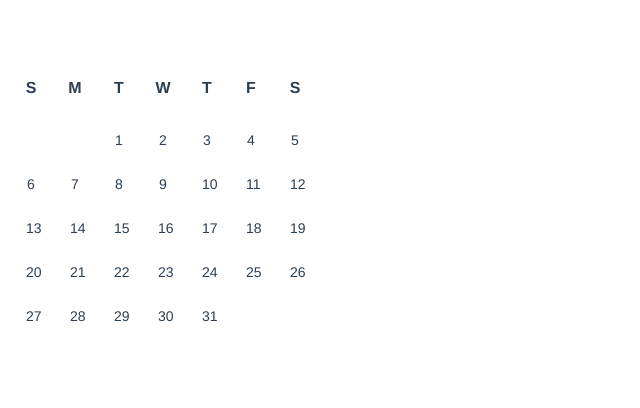
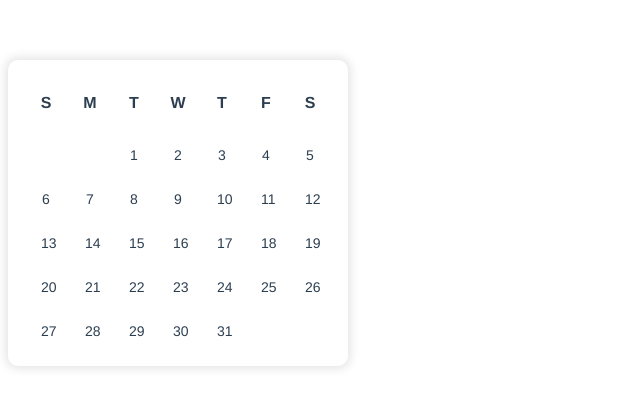
Before and after one commit to Miguelbpy/vue-single-date-picker, a Vue app: page / in a window 1280 px wide. Shown: the top 408 px of the page, without its empty margins (0-640 px from the left). Built offline with nearby package versions, Linux system fonts and the light colour scheme.

Commit message:
Add styles to calendar table

```diff
--- a/src/components/CalendarView.vue
+++ b/src/components/CalendarView.vue
@@ -93,6 +93,11 @@ export default {
 }
 </script>
 
-<style>
-
+<style lang="scss" scoped>
+table {
+  padding: 15px;
+  background-color: white;
+  border-radius: 10px;
+  box-shadow: 0 0 10px 3px rgba(0, 0, 0, 0.1);
+}
 </style>
```
